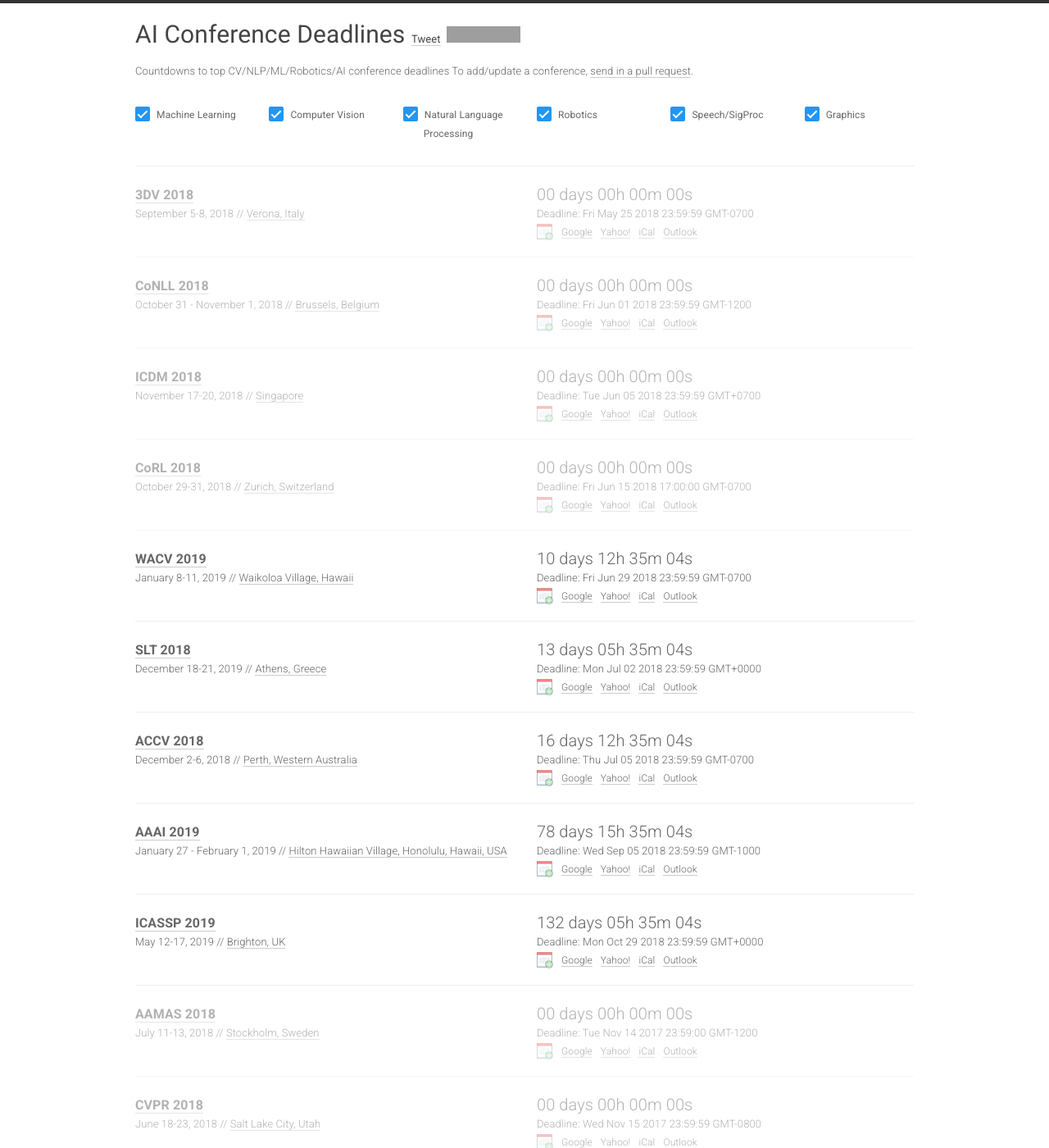
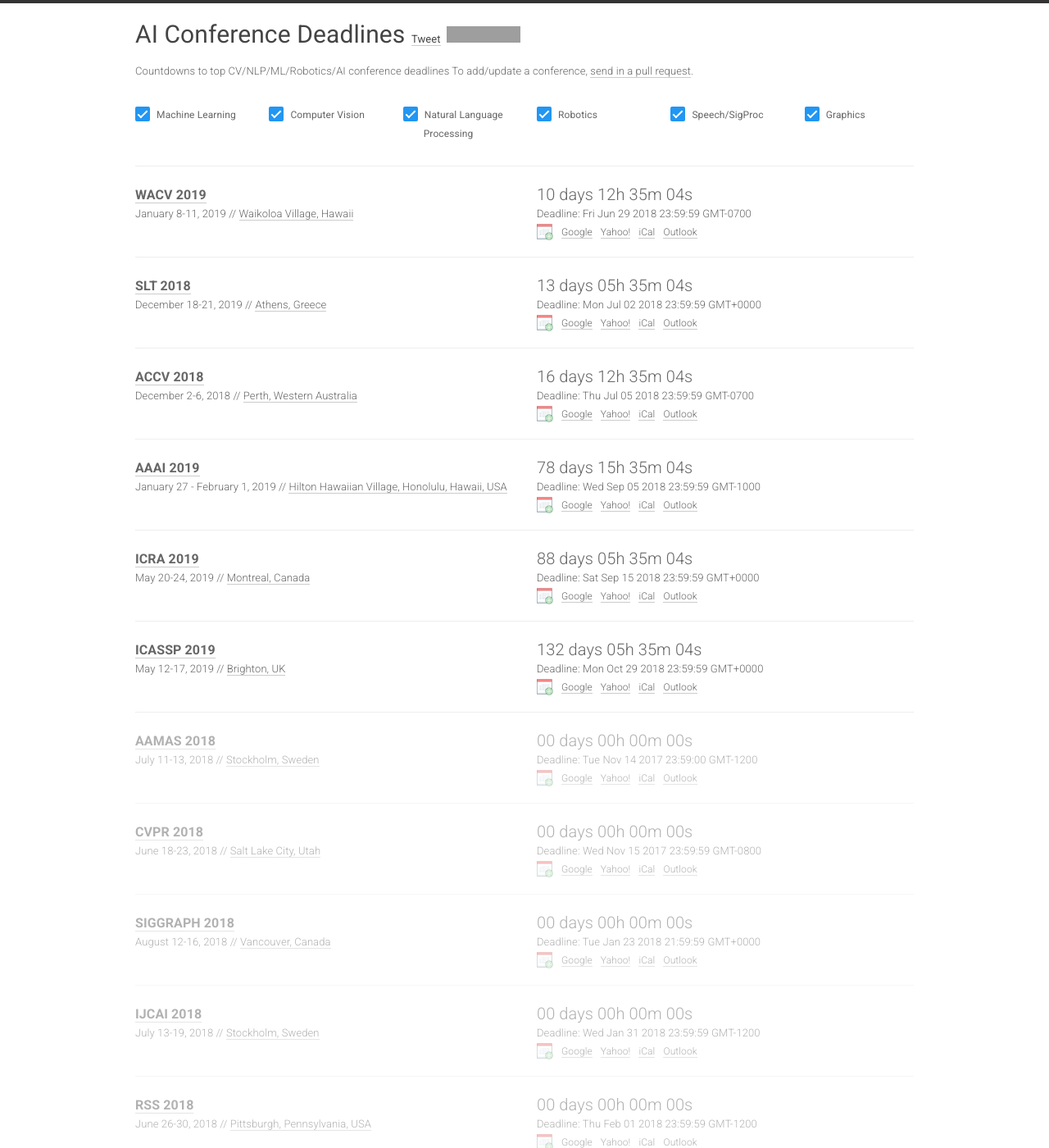
Before and after one commit to paperswithcode/ai-deadlines, a Jekyll site: the page built from index.html, in a window 1280 px wide and 1400 px high. Shown: the whole window at 82% size. Built offline with Jekyll 4.4.1, drawn with Linux system fonts in a browser that asks for light colours; nearby versions of some CDN libraries; comment, search, counter and statistics services are not loaded; some of the changed text lies outside the part shown; grey boxes are pictures that could not be loaded.

Commit message:
Fixes #95

```diff
--- a/_data/conferences.yml
+++ b/_data/conferences.yml
@@ -1,45 +1,5 @@
 
 ---
-
-- name: 3DV
-  year: 2018
-  id: threedv18
-  link: http://3dv18.uniud.it
-  deadline: "2018-05-25 23:59:59"
-  timezone: America/Los_Angeles
-  date: September 5-8, 2018
-  place: Verona, Italy
-  sub: CV
-
-- name: CoNLL
-  year: 2018
-  id: conll18
-  link: http://www.conll.org/
-  deadline: "2018-06-01 23:59:59"
-  timezone: Etc/GMT+12
-  date: October 31 - November 1, 2018
-  place: Brussels, Belgium
-  sub: NLP
-
-- name: ICDM
-  year: 2018
-  id: icdm2018
-  link: http://icdm2018.org/
-  deadline: "2018-06-05 23:59:59"
-  timezone: Etc/GMT-7
-  date: November 17-20, 2018
-  place: Singapore
-  sub: ML
-
-- name: CoRL
-  year: 2018
-  id: corl2018
-  link: http://www.robot-learning.org/
-  deadline: "2018-06-15 17:00:00"
-  timezone: America/Los_Angeles
-  date: October 29-31, 2018
-  place: Zurich, Switzerland
-  sub: RO
 
 - name: WACV
   year: 2019
@@ -81,6 +41,16 @@
   place: Hilton Hawaiian Village, Honolulu, Hawaii, USA
   sub: ML
 
+- name: ICRA
+  year: 2019
+  id: icra2019
+  link: https://icra2019.org//
+  deadline: "2018-9-15 23:59:59"
+  timezone: Etc/GMT
+  date: May 20-24, 2019
+  place: Montreal, Canada
+  sub: RO
+
 - name: ICASSP
   year: 2019
   id: icassp2019
@@ -110,16 +80,6 @@
   date: June 18-23, 2018
   place: Salt Lake City, Utah
   sub: CV
-
-- name: NAACL
-  year: 2018
-  id: naacl18
-  link: http://naacl2018.org/
-  deadline: "2017-12-15 23:59:59"
-  timezone: Etc/GMT+12
-  date: June 2-4, 2018
-  place: New Orleans, USA
-  sub: NLP
 
 - name: SIGGRAPH
   year: 2018
@@ -260,3 +220,43 @@
   date: November 2-4, 2018
   place: Brussels, Belgium
   sub: NLP
+
+- name: 3DV
+  year: 2018
+  id: threedv18
+  link: http://3dv18.uniud.it
+  deadline: "2018-05-25 23:59:59"
+  timezone: America/Los_Angeles
+  date: September 5-8, 2018
+  place: Verona, Italy
+  sub: CV
+
+- name: CoNLL
+  year: 2018
+  id: conll18
+  link: http://www.conll.org/
+  deadline: "2018-06-01 23:59:59"
+  timezone: Etc/GMT+12
+  date: October 31 - November 1, 2018
+  place: Brussels, Belgium
+  sub: NLP
+
+- name: ICDM
+  year: 2018
+  id: icdm2018
+  link: http://icdm2018.org/
+  deadline: "2018-06-05 23:59:59"
+  timezone: Etc/GMT-7
+  date: November 17-20, 2018
+  place: Singapore
+  sub: ML
+
+- name: CoRL
+  year: 2018
+  id: corl2018
+  link: http://www.robot-learning.org/
+  deadline: "2018-06-15 17:00:00"
+  timezone: America/Los_Angeles
+  date: October 29-31, 2018
+  place: Zurich, Switzerland
+  sub: RO
```
